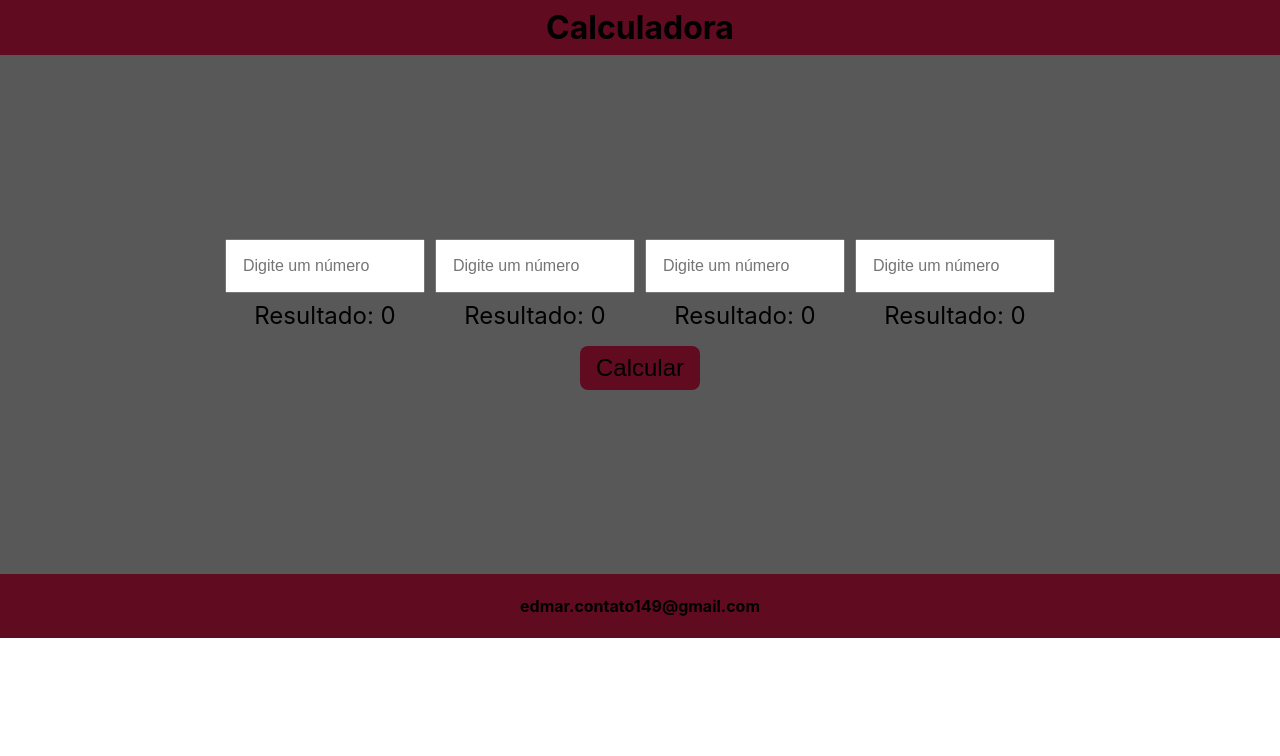
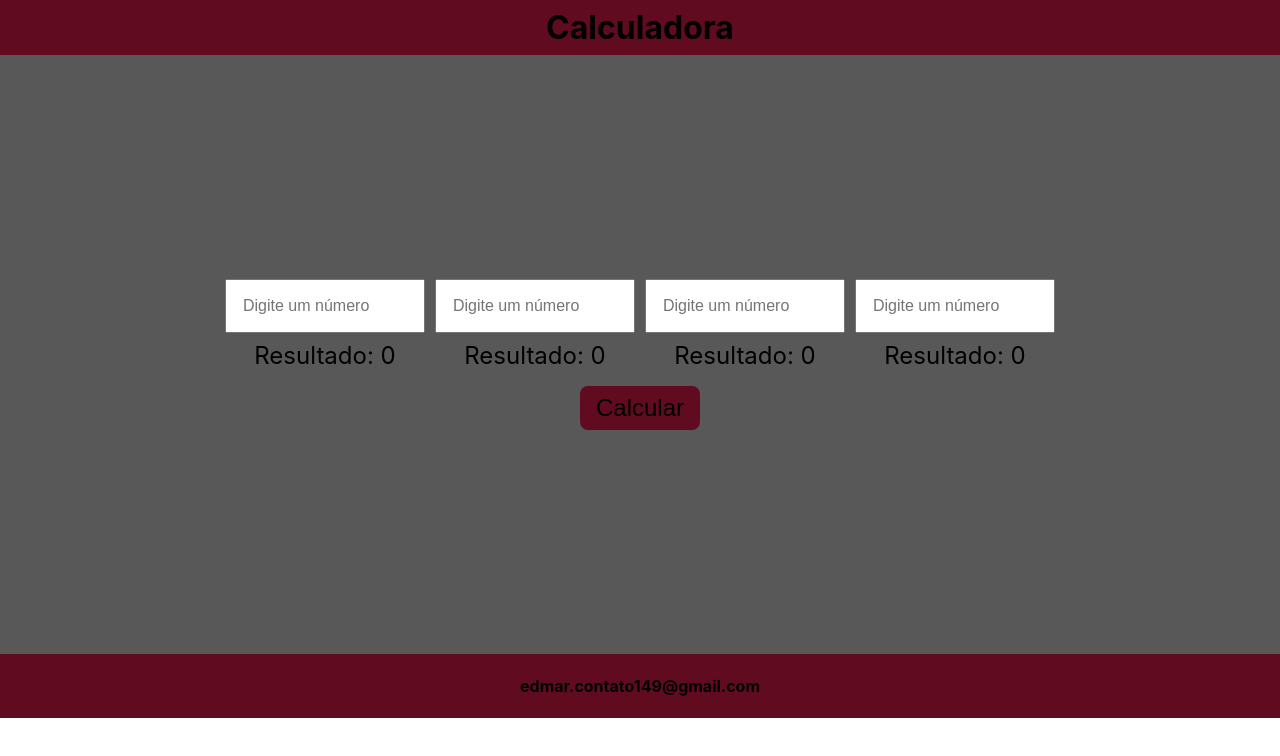
Before and after one commit to EdmarAugust0/CalculadoraOficina, a React (Create React App) app: page / in a window 1280 px wide. Shown: the top 756 px of the page. Built offline with nearby package versions, Linux system fonts and the light colour scheme.

Commit message:
:construction:

```diff
--- a/src/Components/Calculator/styles.ts
+++ b/src/Components/Calculator/styles.ts
@@ -7,7 +7,7 @@ export const CalculatorContainer = styled.div`
   align-items: center;
   height: 100%;
   background-color: ${colors.darkGrey};
-  padding: 184px 0;
+  padding: 224px 0;
 `
 export const InputsContainer = styled.div`
   display: flex;
```
